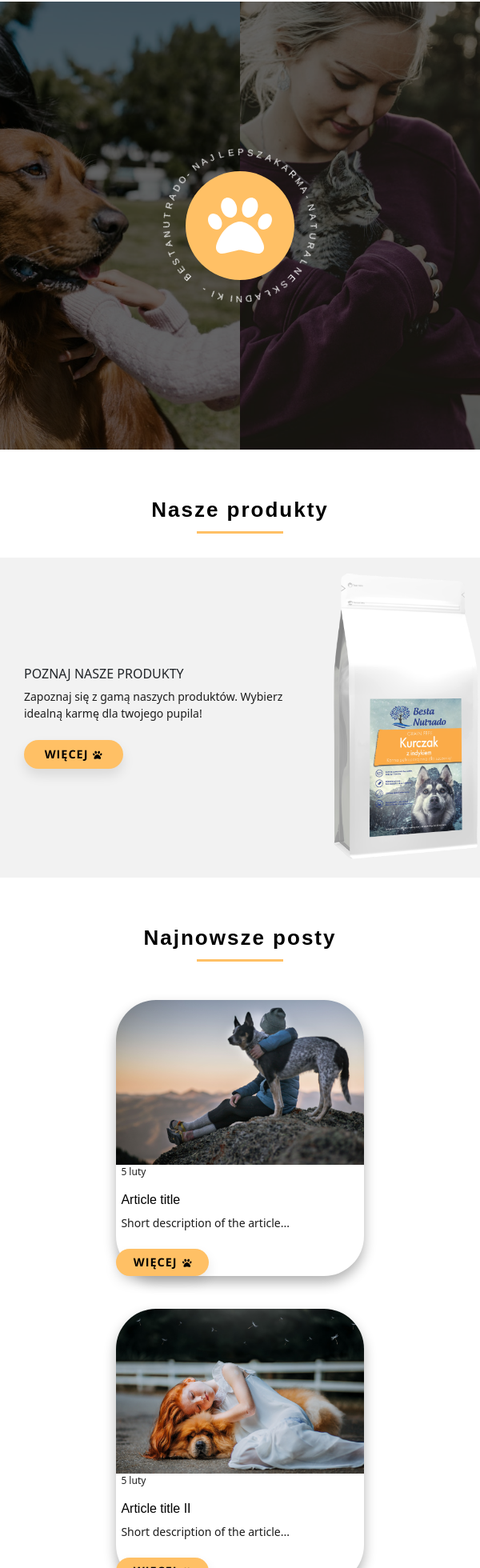
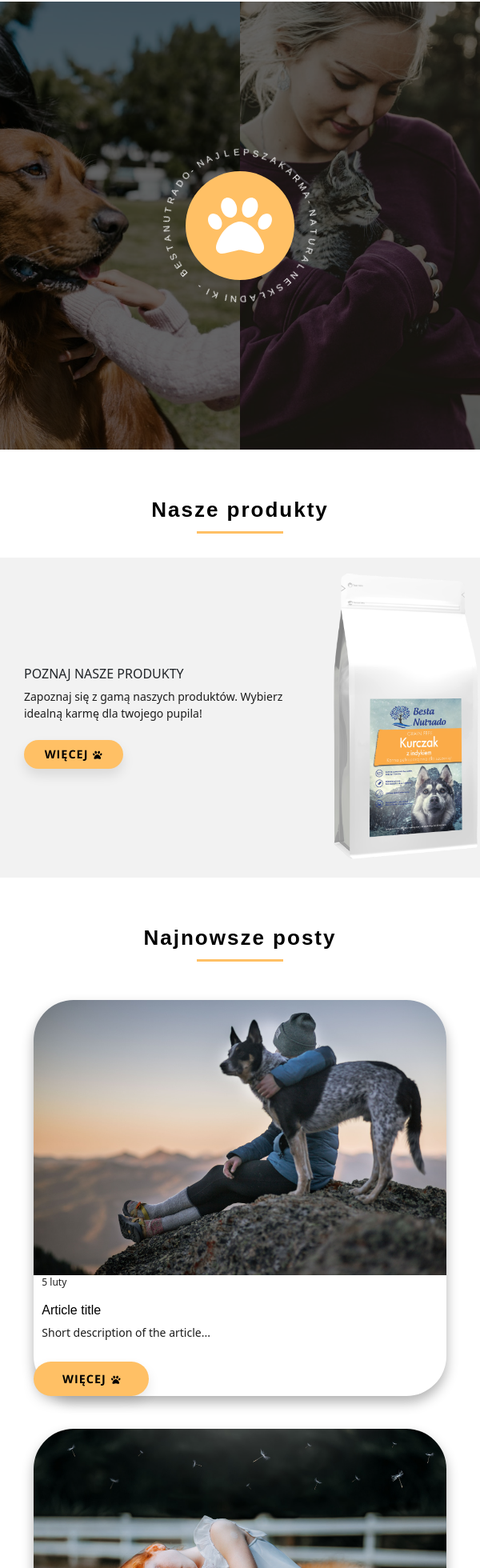
Before and after one commit to magdalena3546/BestaNutrado, a React (Create React App) app: page / in a window 600 px wide. Shown: the part 1292-3252 px from the top of the page at 80% size. Built offline with nearby package versions, Linux system fonts and the light colour scheme; a web font is replaced by a local one.

Commit message:
clear code

```diff
--- a/package.json
+++ b/package.json
@@ -1,6 +1,5 @@
 {
   "name": "BestaNutrado",
-  "homepage": "https://magdalena3546.github.io/BestaNutrado",
   "version": "0.1.0",
   "private": true,
   "dependencies": {
@@ -33,9 +32,7 @@
     "start": "react-scripts start",
     "build": "react-scripts build",
     "test": "react-scripts test",
-    "eject": "react-scripts eject",
-    "predeploy": "yarn run build",
-    "deploy": "gh-pages -d build"
+    "eject": "react-scripts eject"
   },
   "eslintConfig": {
     "extends": [
--- a/src/common/PostDescription/PostDescription.module.scss
+++ b/src/common/PostDescription/PostDescription.module.scss
@@ -37,13 +37,13 @@
     }
 }
 
-@media ((min-width: 414px) and (max-width: 800px) and (orientation: landscape)) or ((min-width: 500px) and (max-width: 700px) and (orientation: portrait)) {
-    .box {
-        width: 60%;
-        margin-left: auto;
-        margin-right: auto;
-    }
-}
+// @media ((min-width: 414px) and (max-width: 800px) and (orientation: landscape)) or ((min-width: 500px) and (max-width: 700px) and (orientation: portrait)) {
+//     .box {
+//         width: 60%;
+//         margin-left: auto;
+//         margin-right: auto;
+//     }
+// }
 
 @media (min-width: 1025px) {
     .box {
--- a/src/pages/About/About.js
+++ b/src/pages/About/About.js
@@ -1,7 +1,4 @@
-import { Container } from 'react-bootstrap';
 import styles from './About.module.scss';
-import { FontAwesomeIcon } from '@fortawesome/react-fontawesome';
-import { faPaw } from '@fortawesome/free-solid-svg-icons';
 import AboutBanner from './AboutBanner';
 import SectionTitle from '../../common/SectionTitle/SectionTitle';
 import Button from '../../common/Button/Button';
@@ -16,12 +13,9 @@ const About = () => {
 
                 <div className={styles.aside}>
                     <div className={styles.photo}></div>
-                    {/* <div className={styles.photoFood}></div> */}
                     <img className={styles.photoFood} src='/images/besta1.png' alt='besta nutrado opakowanie karmy'></img>
                 </div>
-
                 <div className={styles.content}>
-                    {/* <h4>Besta Nutrado</h4> */}
                     <SectionTitle name="Besta Nutrado"/>
                     <p>Lorem ipsum dolor sit amet, consectetur adipisicing elit. Corrupti voluptatibus explicabo at esse tempora incidunt recusandae aut. Laborum cum quaerat aspernatur quidem, magnam nisi pariatur ipsum eos praesentium, numquam itaque.
                     Id in temporibus ab corporis voluptatibus excepturi pariatur nihil ipsa ad ut reprehenderit illum provident possimus, numquam impedit laboriosam quidem assumenda incidunt ex velit est? Eius veniam corporis rerum excepturi.
--- a/src/pages/Contact/Contact.js
+++ b/src/pages/Contact/Contact.js
@@ -1,4 +1,4 @@
-import { faEnvelope, faLocation, faLocationDot, faPhone } from '@fortawesome/free-solid-svg-icons';
+import { faEnvelope, faLocationDot, faPhone } from '@fortawesome/free-solid-svg-icons';
 import { FontAwesomeIcon } from '@fortawesome/react-fontawesome';
 import styles from './Contact.module.scss';
 
--- a/src/views/Blog/Blog.js
+++ b/src/views/Blog/Blog.js
@@ -1,6 +1,5 @@
 import SectionTitle from '../../common/SectionTitle/SectionTitle';
 import PostRender from '../../features/PostRender/PostRender';
-import styles from './Blog.module.scss';
 
 const Blog = () => {
     return(
--- a/src/views/Blog/Blog.module.scss
+++ /dev/null
@@ -1 +0,0 @@
-@import '../../styles/settings.scss';
--- a/src/views/Header/Header.js
+++ b/src/views/Header/Header.js
@@ -1,5 +1,4 @@
 import Banner from "../Banner/Banner";
-import NavBar from "../NavBar/NavBar";
 import styles from './Header.module.scss';
 
 const Header = () => {
```
Also changed, not shown: 12 other files (tests, documents, lock files or other folders).
